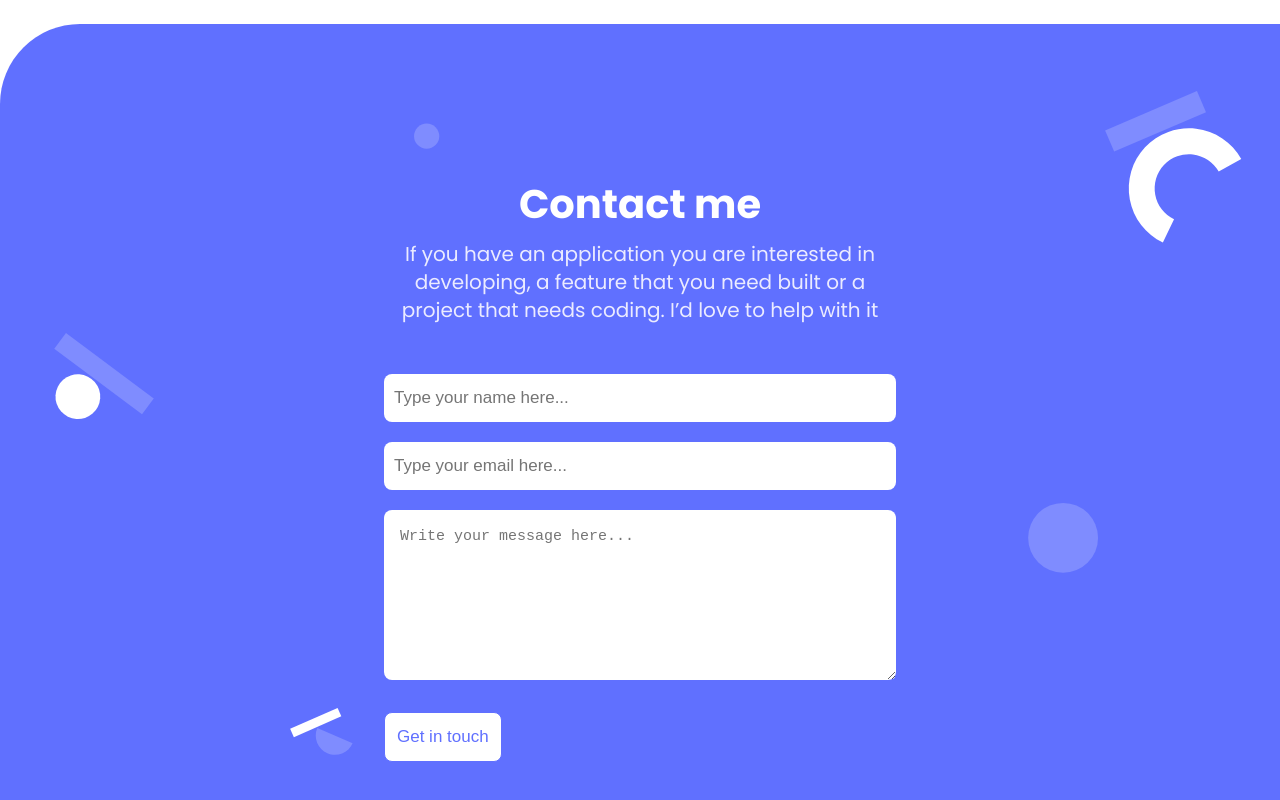
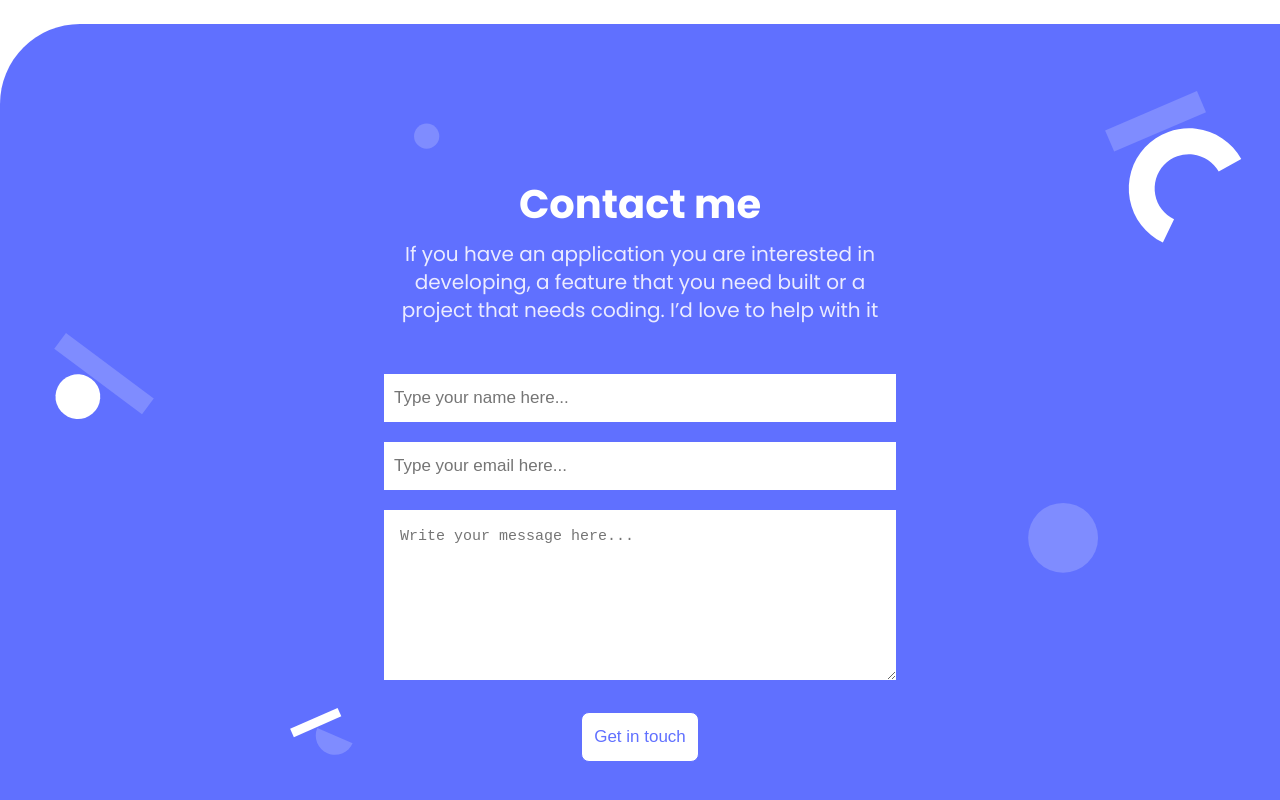
Before and after one commit to over-geek/Portfolio-website2, a website: page index.html in a window 1280 px wide. Shown: the part 3296-4096 px from the top of the page. Drawn offline with Linux system fonts and the light colour scheme.

Commit message:
Modify button position in form section

```diff
--- a/style.css
+++ b/style.css
@@ -569,6 +569,17 @@ header {
     display: flex;
     justify-content: center;
   }
+
+  #form input,
+  #form textarea {
+    border-radius: 0px;
+  }
+
+  .form-btn {
+    display: flex;
+    flex-direction: row;
+    justify-content: center;
+  }
 }
 
 /* laptop L 1440px */
```
